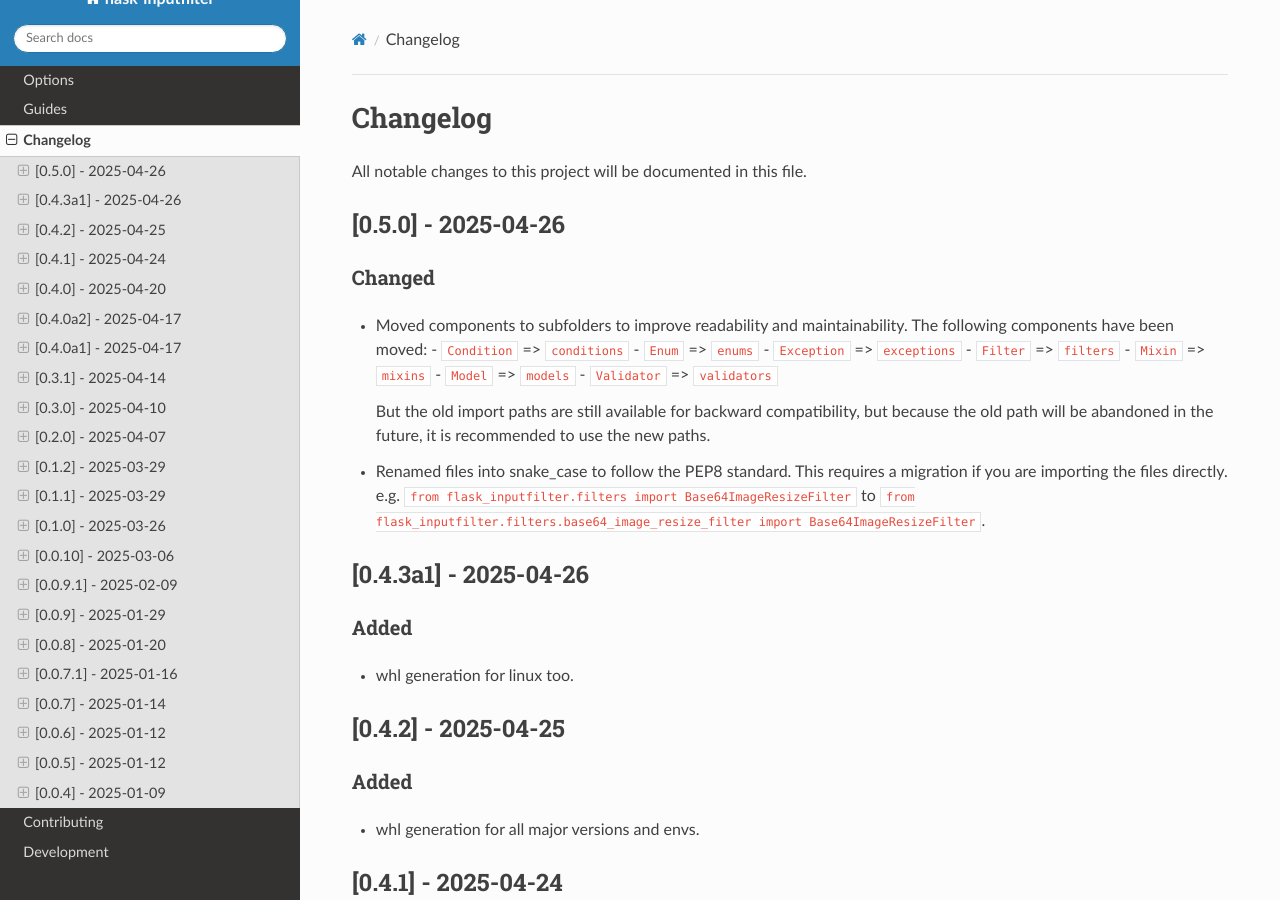
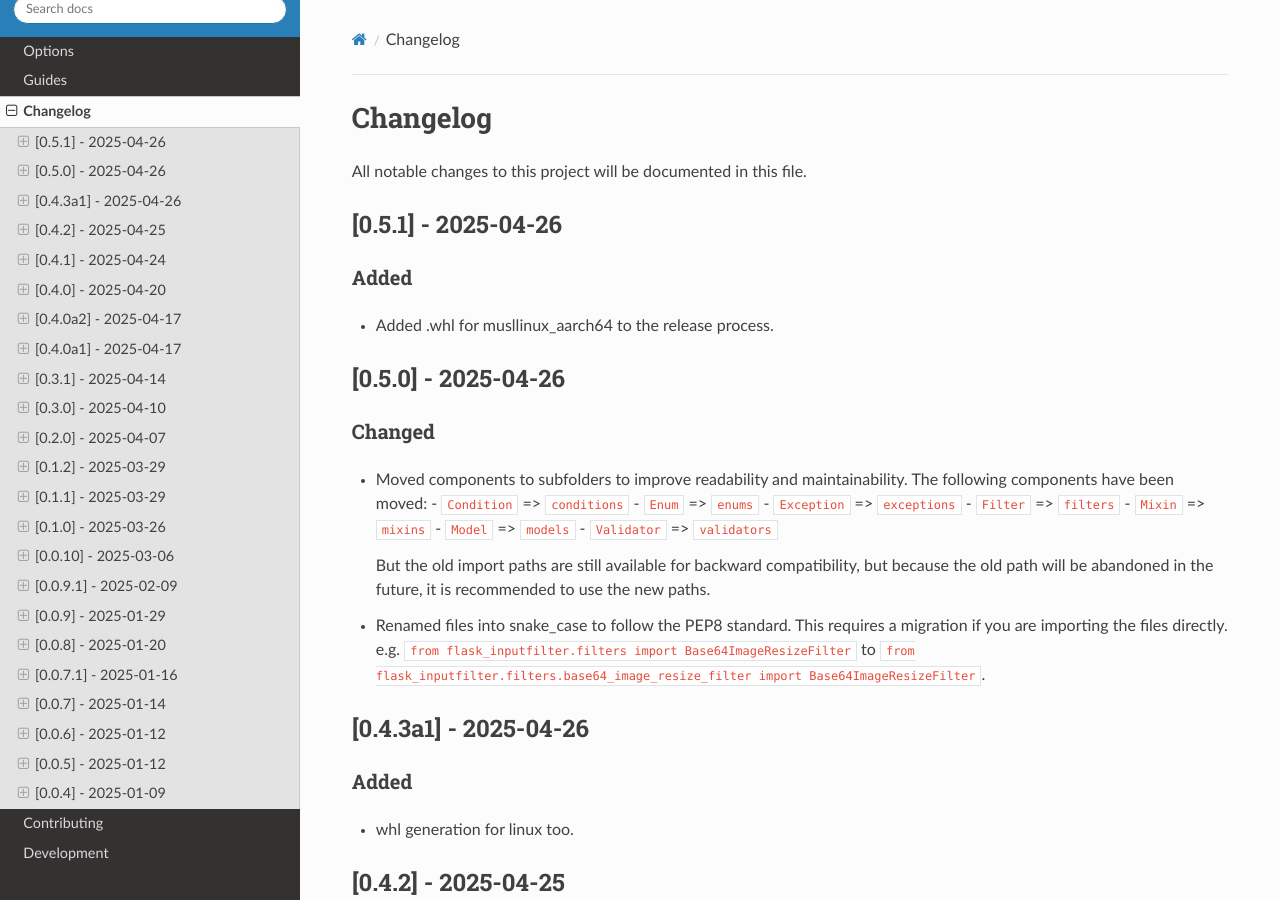
Before and after one commit to LeanderCS/flask-inputfilter, a Sphinx documentation site: the page built from docs/source/changelog.rst, in a window 1280 px wide and 900 px high. Built offline with Sphinx 7.4.7 and the Read the Docs theme 3.1.0, drawn with Linux system fonts in a browser that asks for light colours.

Commit message:
47 | Added musllinux_aarch64 to wheels

```diff
--- a/docs/source/changelog.rst
+++ b/docs/source/changelog.rst
@@ -2,6 +2,14 @@
 =========
 
 All notable changes to this project will be documented in this file.
+
+[0.5.1] - 2025-04-26
+--------------------
+
+Added
+^^^^^
+- Added .whl for musllinux_aarch64 to the release process.
+
 
 [0.5.0] - 2025-04-26
 --------------------
@@ -26,7 +34,6 @@
   This requires a migration if you are importing the files directly.
   e.g. ``from flask_inputfilter.filters import Base64ImageResizeFilter`` to
   ``from flask_inputfilter.filters.base64_image_resize_filter import Base64ImageResizeFilter``.
-
 
 
 [0.4.3a1] - 2025-04-26
--- a/docs/source/conf.py
+++ b/docs/source/conf.py
@@ -1,7 +1,7 @@
 project = "flask-inputfilter"
 copyright = "2025, Leander Cain Slotosch"
 author = "Leander Cain Slotosch"
-release = "0.5.0"
+release = "0.5.1"
 
 extensions = ["sphinx_rtd_theme", "sphinx_design"]
 
--- a/pyproject.toml
+++ b/pyproject.toml
@@ -4,7 +4,7 @@
 
 [project]
 name = "flask_inputfilter"
-version = "0.5.0"
+version = "0.5.1"
 description = "A library to easily filter and validate input data in Flask applications"
 readme = "README.rst"
 requires-python = ">=3.7"
```
Also changed, not shown: 1 other file.
